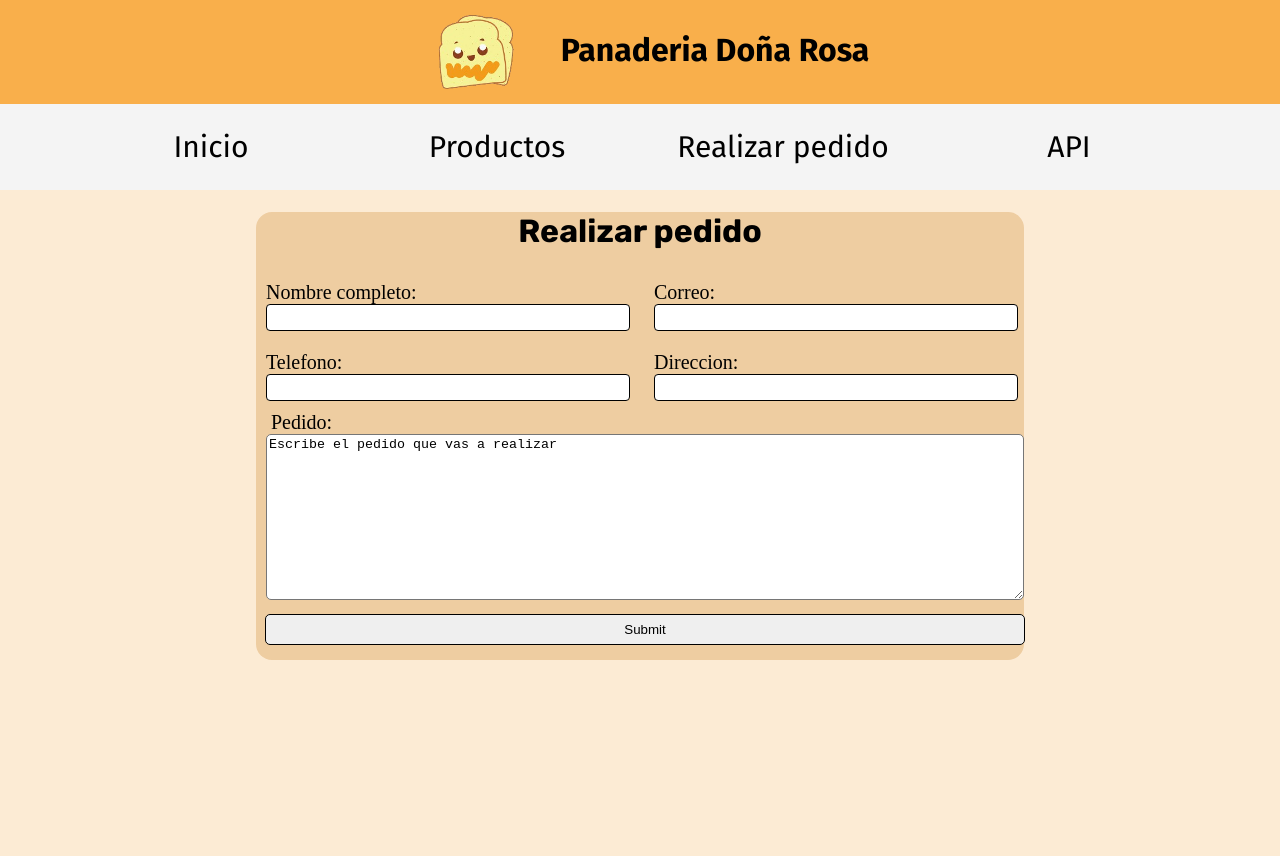
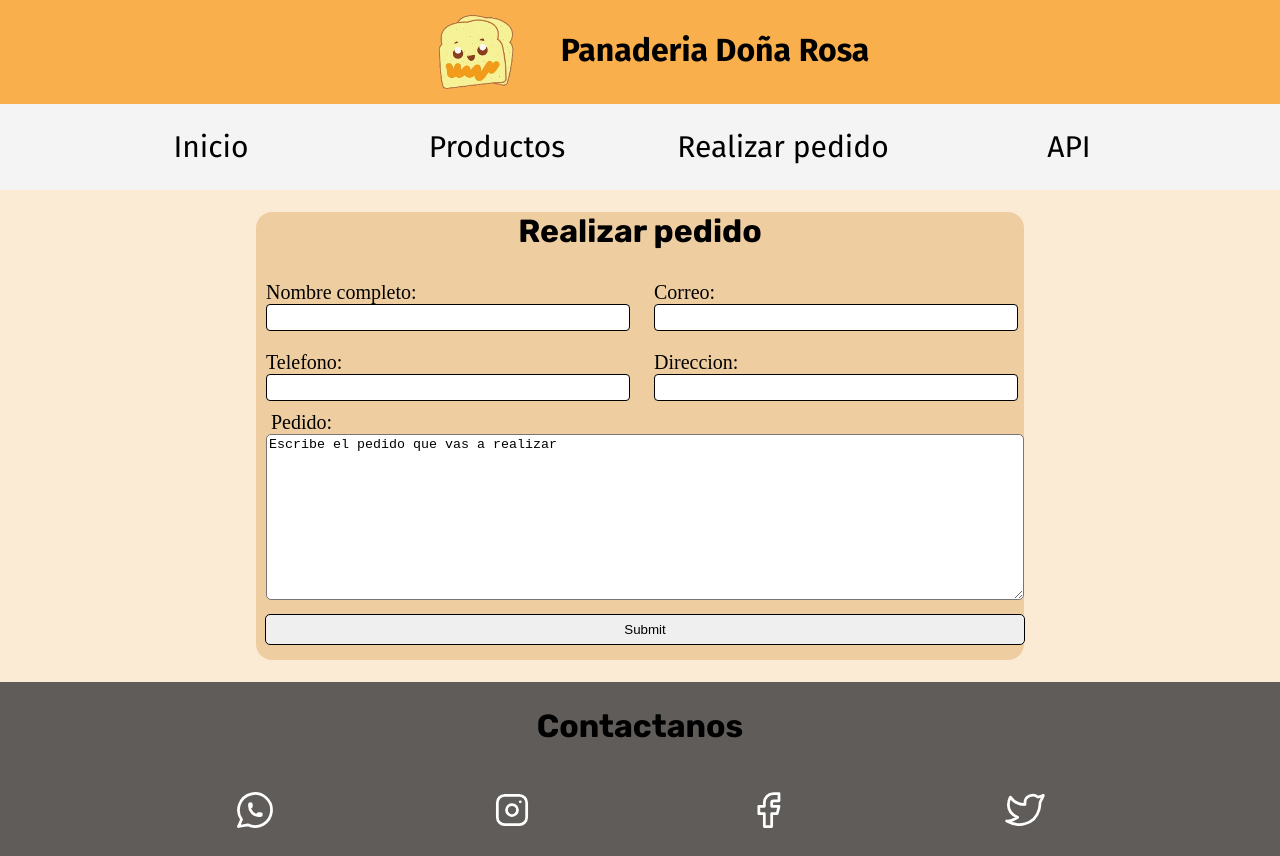
Before and after one commit to JcontrerasOspina/Proyecto_bootcamp, a plain HTML site: page pedido.html in a window 1280 px wide. Before the commit the page ends 800 px from the top, so only its background shows below. Drawn offline with Linux system fonts and the light colour scheme.

Commit message:
se le añade el footer

```diff
--- a/pedido.html
+++ b/pedido.html
@@ -59,5 +59,33 @@
                         </form>
             </div>
         </main>
+        <footer>
+            <h1>Contactanos</h1>
+                <div class="contacto">
+                    <a href="https://web.whatsapp.com/" target="_blank">
+                        <svg xmlns="http://www.w3.org/2000/svg" class="icon icon-tabler icon-tabler-brand-whatsapp" width="44" height="44" viewBox="0 0 24 24" stroke-width="1.5" stroke="#ffffff" fill="none" stroke-linecap="round" stroke-linejoin="round">
+                        <path stroke="none" d="M0 0h24v24H0z" fill="none"/>
+                        <path d="M3 21l1.65 -3.8a9 9 0 1 1 3.4 2.9l-5.05 .9" />
+                        <path d="M9 10a.5 .5 0 0 0 1 0v-1a.5 .5 0 0 0 -1 0v1a5 5 0 0 0 5 5h1a.5 .5 0 0 0 0 -1h-1a.5 .5 0 0 0 0 1" />
+                        </svg></a>
+                        <a href="https://www.instagram.com/" target="_blank">
+                        <svg xmlns="http://www.w3.org/2000/svg" class="icon icon-tabler icon-tabler-brand-instagram" width="44" height="44" viewBox="0 0 24 24" stroke-width="1.5" stroke="#ffffff" fill="none" stroke-linecap="round" stroke-linejoin="round">
+                        <path stroke="none" d="M0 0h24v24H0z" fill="none"/>
+                        <path d="M4 4m0 4a4 4 0 0 1 4 -4h8a4 4 0 0 1 4 4v8a4 4 0 0 1 -4 4h-8a4 4 0 0 1 -4 -4z" />
+                        <path d="M12 12m-3 0a3 3 0 1 0 6 0a3 3 0 1 0 -6 0" />
+                        <path d="M16.5 7.5l0 .01" />
+                        </svg></a>
+                    <a href="https://www.facebook.com/" target="_blank">
+                        <svg xmlns="http://www.w3.org/2000/svg" class="icon icon-tabler icon-tabler-brand-facebook" width="44" height="44" viewBox="0 0 24 24" stroke-width="1.5" stroke="#ffffff" fill="none" stroke-linecap="round" stroke-linejoin="round">
+                        <path stroke="none" d="M0 0h24v24H0z" fill="none"/>
+                        <path d="M7 10v4h3v7h4v-7h3l1 -4h-4v-2a1 1 0 0 1 1 -1h3v-4h-3a5 5 0 0 0 -5 5v2h-3" />
+                        </svg></a>
+                    <a href="https://twitter.com/" target="_blank">
+                        <svg xmlns="http://www.w3.org/2000/svg" class="icon icon-tabler icon-tabler-brand-twitter" width="44" height="44" viewBox="0 0 24 24" stroke-width="1.5" stroke="#ffffff" fill="none" stroke-linecap="round" stroke-linejoin="round">
+                        <path stroke="none" d="M0 0h24v24H0z" fill="none"/>
+                        <path d="M22 4.01c-1 .49 -1.98 .689 -3 .99c-1.121 -1.265 -2.783 -1.335 -4.38 -.737s-2.643 2.06 -2.62 3.737v1c-3.245 .083 -6.135 -1.395 -8 -4c0 0 -4.182 7.433 4 11c-1.872 1.247 -3.739 2.088 -6 2c3.308 1.803 6.913 2.423 10.034 1.517c3.58 -1.04 6.522 -3.723 7.651 -7.742a13.84 13.84 0 0 0 .497 -3.753c0 -.249 1.51 -2.772 1.818 -4.013z" />
+                        </svg></a>
+                </div>
+        </footer>
 </body>
 </html>
```
